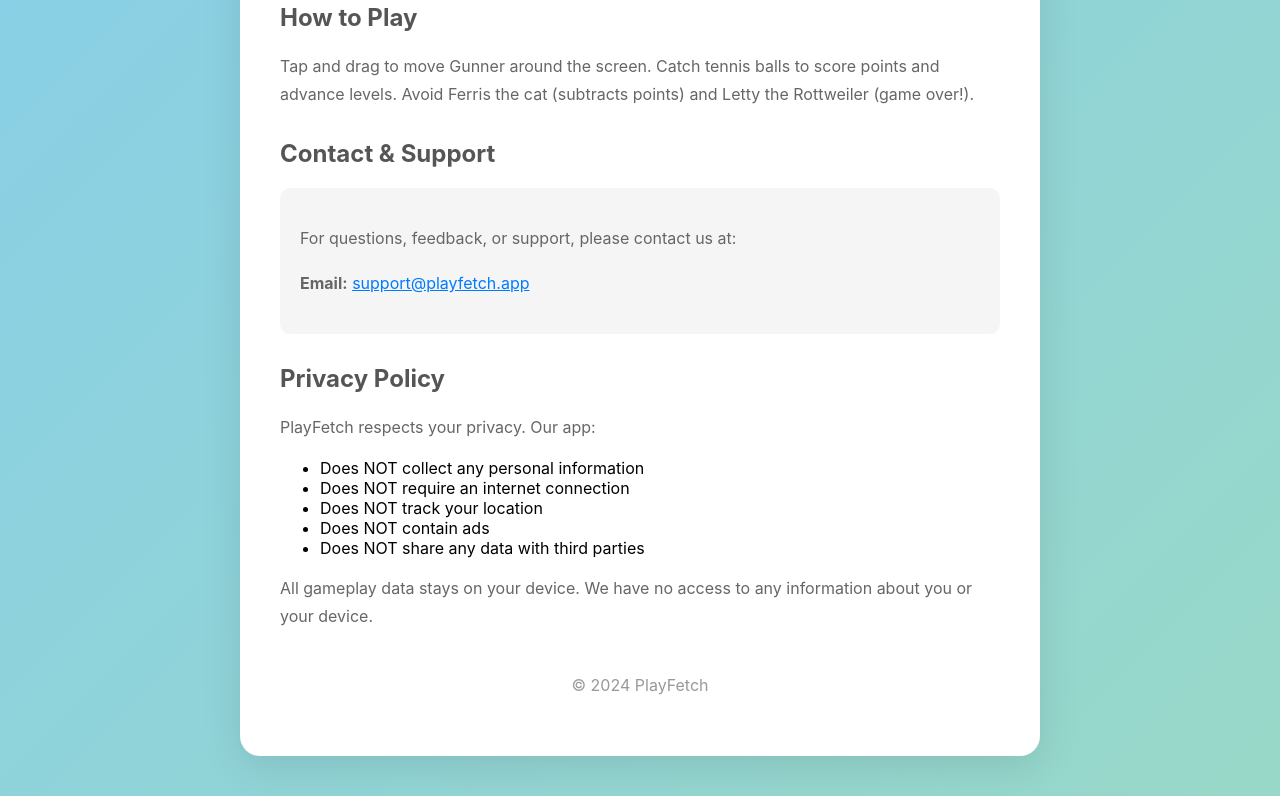
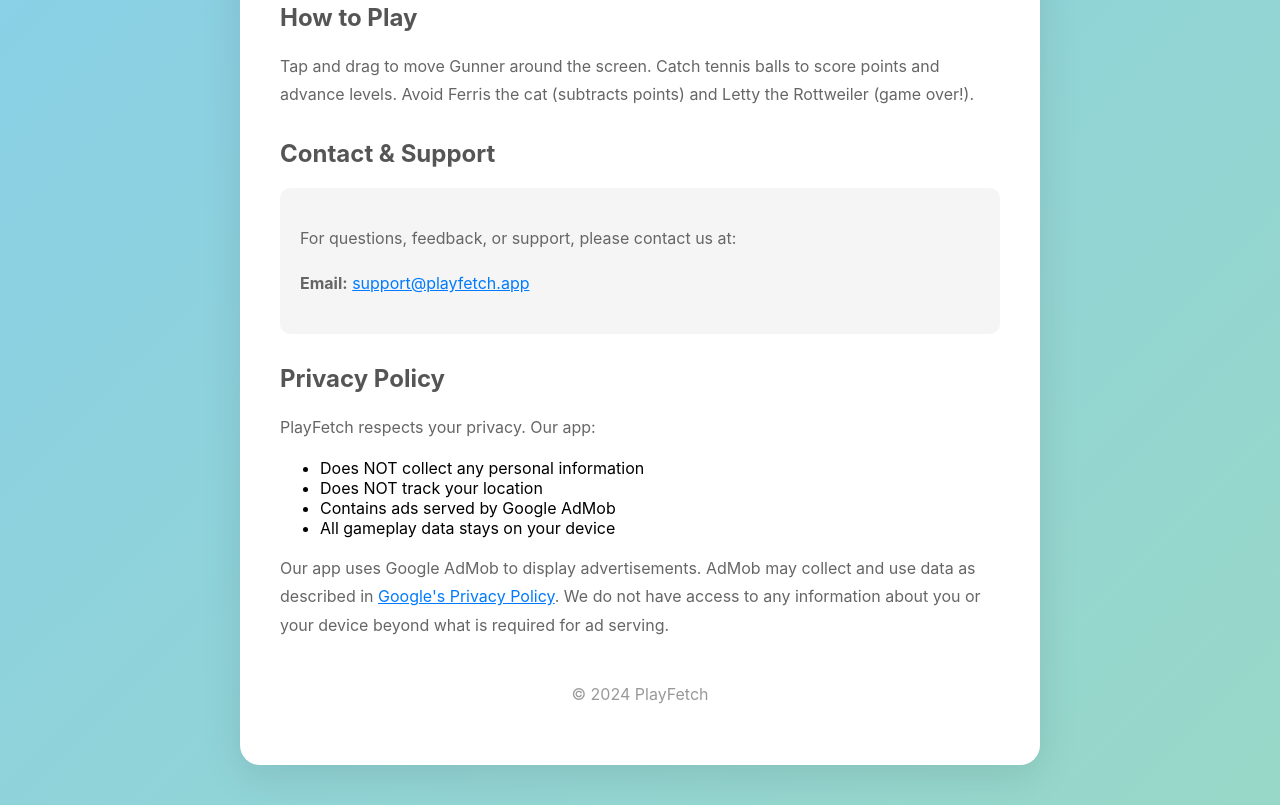
Before and after one commit to Gunnieshark/PlayFetch, a plain HTML site: page docs/index.html in a window 1280 px wide. Shown: the part 392-1197 px from the top of the page. Drawn offline with Linux system fonts and the light colour scheme.

Commit message:
Update privacy policy for AdMob

```diff
--- a/docs/index.html
+++ b/docs/index.html
@@ -68,12 +68,11 @@
         <p>PlayFetch respects your privacy. Our app:</p>
         <ul>
             <li>Does NOT collect any personal information</li>
-            <li>Does NOT require an internet connection</li>
             <li>Does NOT track your location</li>
-            <li>Does NOT contain ads</li>
-            <li>Does NOT share any data with third parties</li>
+            <li>Contains ads served by Google AdMob</li>
+            <li>All gameplay data stays on your device</li>
         </ul>
-        <p>All gameplay data stays on your device. We have no access to any information about you or your device.</p>
+        <p>Our app uses Google AdMob to display advertisements. AdMob may collect and use data as described in <a href="https://policies.google.com/privacy">Google's Privacy Policy</a>. We do not have access to any information about you or your device beyond what is required for ad serving.</p>
 
         <p style="text-align: center; margin-top: 40px; color: #999;">© 2024 PlayFetch</p>
     </div>
```
